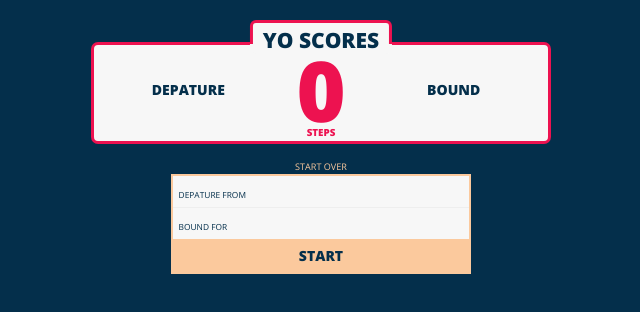
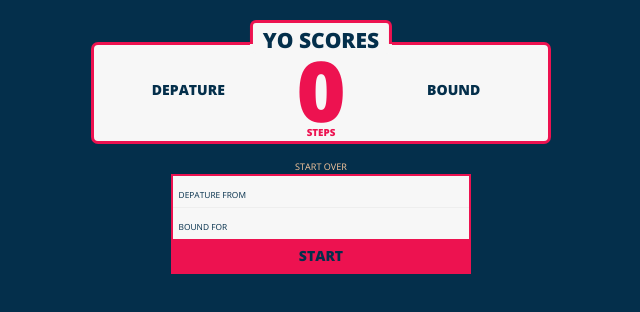
Before and after one commit to duerdod/wikipedia-destinations, a React (Create React App) app: page /wiki in a window 1280 px wide. Shown: the top 312 px of the page, without its empty margins (319-959 px from the left). Built offline with nearby package versions, Linux system fonts and the light colour scheme; no server answers.

Commit message:
stops users from continue if there is no destination article

```diff
--- a/src/components/Article.js
+++ b/src/components/Article.js
@@ -5,6 +5,7 @@ import useWikiFetch from '../hooks/useWikiFetch';
 import useLinkMimic from '../hooks/useLinkMimic';
 import { StatsContext } from './StatsProvider';
 import theme from '../Theme';
+import Error from './Error';
 
 export const Container = styled.div`
   padding: 0 1rem;
@@ -83,7 +84,7 @@ const Article = () => {
   const { article } = useParams();
   const location = useLocation();
   const { incrementSteps, shouldRedirectToStart } = useContext(StatsContext);
-  const { loading, content, displaytitle } = useWikiFetch(article);
+  const { loading, error, content, displaytitle } = useWikiFetch(article);
   const articleRef = useRef();
 
   useLinkMimic({
@@ -106,6 +107,8 @@ const Article = () => {
     <Container ref={articleRef}>
       {loading ? (
         <LoadingComponenet />
+      ) : error ? (
+        <Error title="Are you lost?" />
       ) : (
         <>
           <Title>{displaytitle}</Title>
--- a/src/components/Error.js
+++ b/src/components/Error.js
@@ -1,26 +1,21 @@
 import React from 'react';
 import styled from 'styled-components';
 import useWikiFetch from '../hooks/useWikiFetch';
-import { Container } from './Article';
 
 const ErrorMessage = styled.h2`
   text-align: center;
   margin: 3rem 0;
   font-family: ${p => p.theme.titleFont};
+  font-weight: 800;
 `;
 
-const Error = ({ children, article }) => {
-  const { loading, error } = useWikiFetch(article);
-
-  if (!loading && error) {
-    return (
-      <Container>
-        <ErrorMessage>Wikipedia says: {error}</ErrorMessage>
-      </Container>
-    );
-  }
-
-  return children;
+const Error = ({ title }) => {
+  return (
+    <>
+      <ErrorMessage>{title}</ErrorMessage>
+      <span></span>
+    </>
+  );
 };
 
 export default Error;
--- a/src/components/StartForm.js
+++ b/src/components/StartForm.js
@@ -1,8 +1,10 @@
-import React, { useReducer, useContext } from 'react';
+import React, { useReducer, useContext, useState, useEffect } from 'react';
 import styled from 'styled-components';
 import { useHistory, useLocation } from 'react-router-dom';
 import { StatsContext } from './StatsProvider';
 import theme from '../Theme';
+import useWikiFetch from '../hooks/useWikiFetch';
+import Error from './Error';
 
 const Form = styled.form`
   margin: 0 auto;
@@ -30,6 +32,15 @@ border: 2px solid ${p => p.theme.color.secondary};
     button {
     }
   }
+
+  ${({ disabled }) =>
+    disabled &&
+    `
+    border: 2px solid ${theme.color.primary};
+    button {
+    background: ${theme.color.primary};
+    }
+  `}
 `;
 
 const Input = styled.input`
@@ -94,13 +105,16 @@ const StartForm = () => {
     StatsContext
   );
   const [raw, dispatch] = useReducer(formReducer, initDestinations);
-
+  const [customError, setCustomError] = useState(false);
   const location = useLocation();
   const { push } = useHistory();
+  const { error, loading } = useWikiFetch(raw.destination);
 
   const handleSubmit = e => {
     e.preventDefault();
-    if (!checkValid) return false;
+
+    if (!checkValid && error !== null) return false;
+
     const formattedInput = inputFormatter(raw.start);
     setDestinations(raw);
     push({
@@ -108,9 +122,18 @@ const StartForm = () => {
     });
   };
 
+  useEffect(() => {
+    setCustomError(
+      raw.destination.length > 1 && !loading && error && error.length > 0
+        ? true
+        : false
+    );
+  }, [error, loading, raw.destination.length]);
+
   return (
     showFormOn.includes(location.pathname) && (
-      <Form onSubmit={handleSubmit}>
+      <>
+        <Form disabled={loading || customError} onSubmit={handleSubmit}>
           <Input
             required
             name="start"
@@ -127,8 +150,12 @@ const StartForm = () => {
               dispatch({ type: 'DESTINATION', destination: e.target.value })
             }
           />
-        <Button type="submit">Start</Button>
+          <Button type="submit" disabled={loading || customError}>
+            Start
+          </Button>
         </Form>
+        {customError ? <Error title="No such destination :(" /> : null}
+      </>
     )
   );
 };
```
Lines whose indentation alone changed are shown as unchanged.
